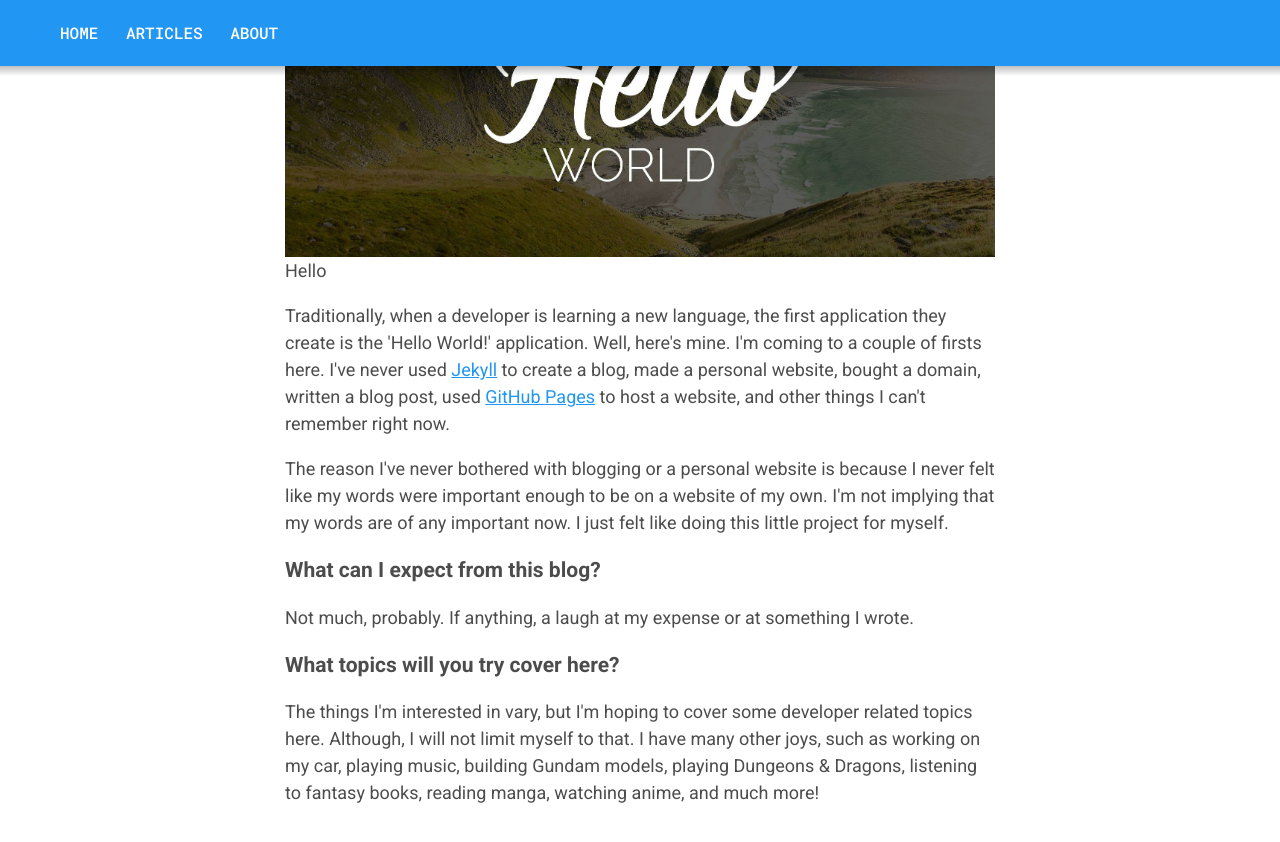
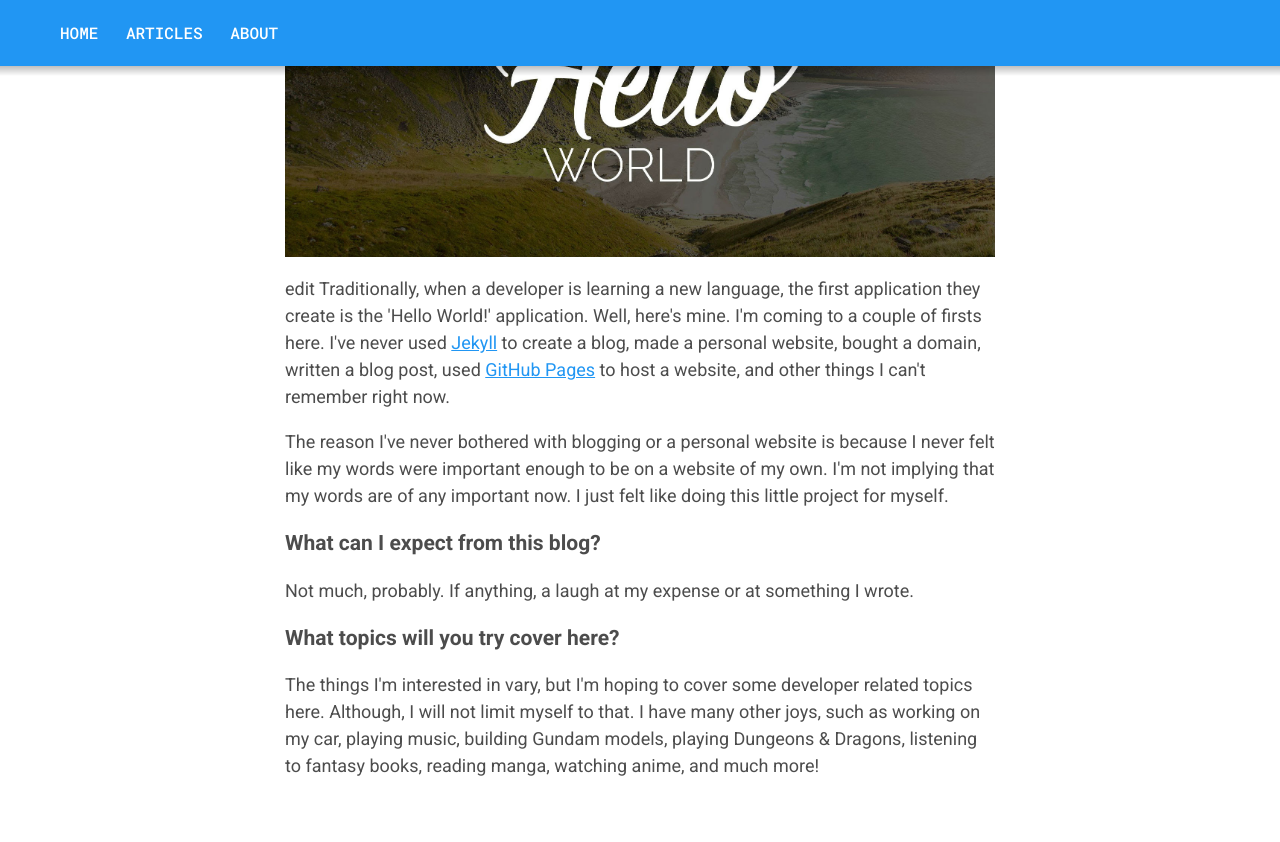
Before and after one commit to tanyxp/tanyxp.github.io, a Jekyll site: the page built from _posts/2016-06-25-hello-world.markdown, in a window 1280 px wide and 900 px high, scrolled down 478 px. Shown: the top 842 px of the window. Built offline with Jekyll 4.4.1, drawn with Linux system fonts in a browser that asks for light colours.

Commit message:
Update 2016-06-25-hello-world.markdown

```diff
--- a/_posts/2016-06-25-hello-world.markdown
+++ b/_posts/2016-06-25-hello-world.markdown
@@ -7,8 +7,7 @@ categories: update
 **Posted on {{ page.date | date: "%b %d, %Y" }} &mdash;**
 
 <img src="/../_images/hello-world.jpg" alt="hello world"/>
-Hello
-<p>Traditionally, when a developer is learning a new language, the first application they
+<p>edit Traditionally, when a developer is learning a new language, the first application they
  create is the 'Hello World!' application. Well, here's mine. I'm coming to a couple of firsts here.
   I've never used <a href="https://jekyllrb.com/" target="_blank">Jekyll</a> to create a blog, made a personal website, bought a domain, written a blog post,
    used <a href="https://pages.github.com/" target="_blank">GitHub Pages</a> to host a website, and other things I can't remember right now.
```
